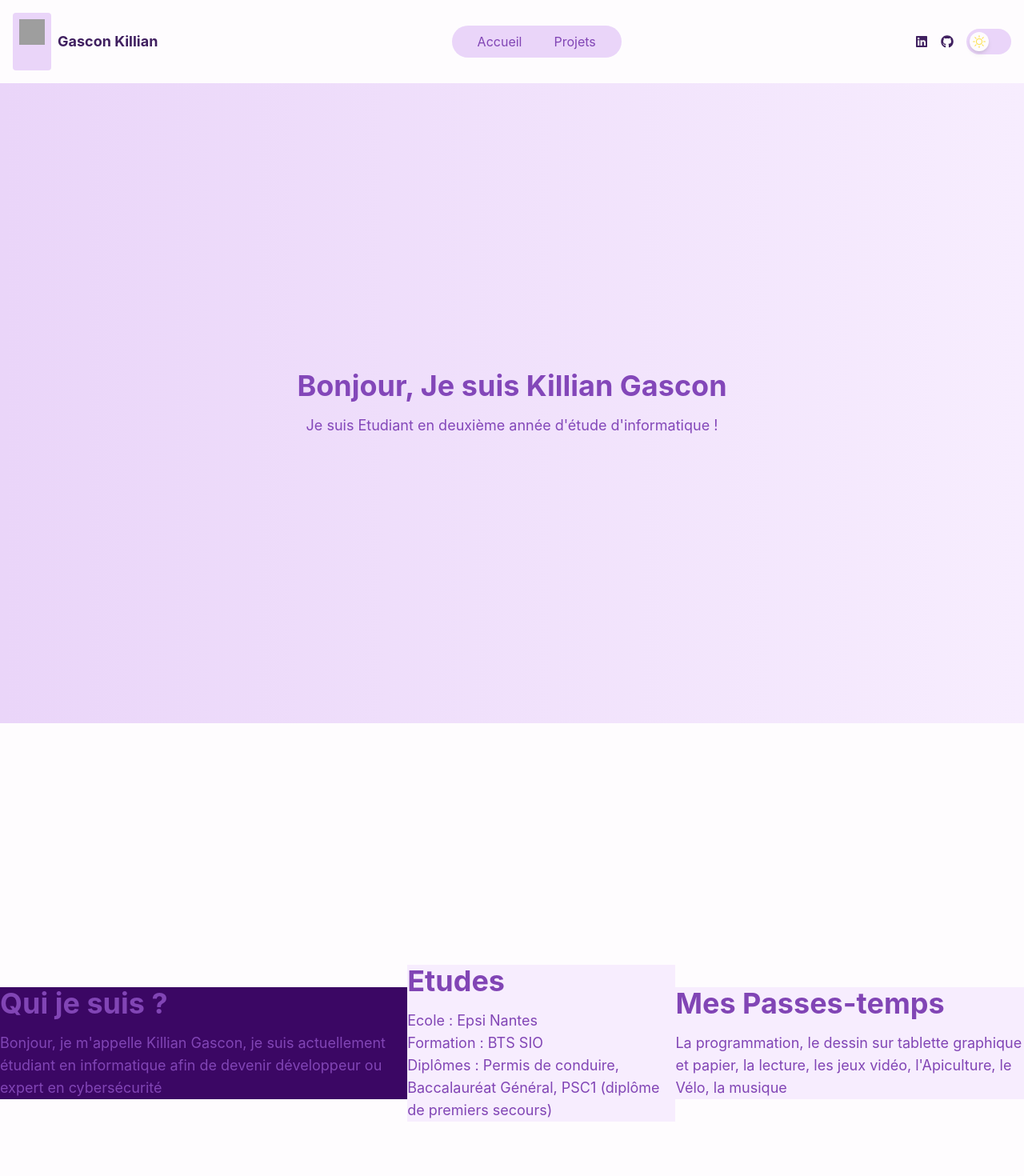
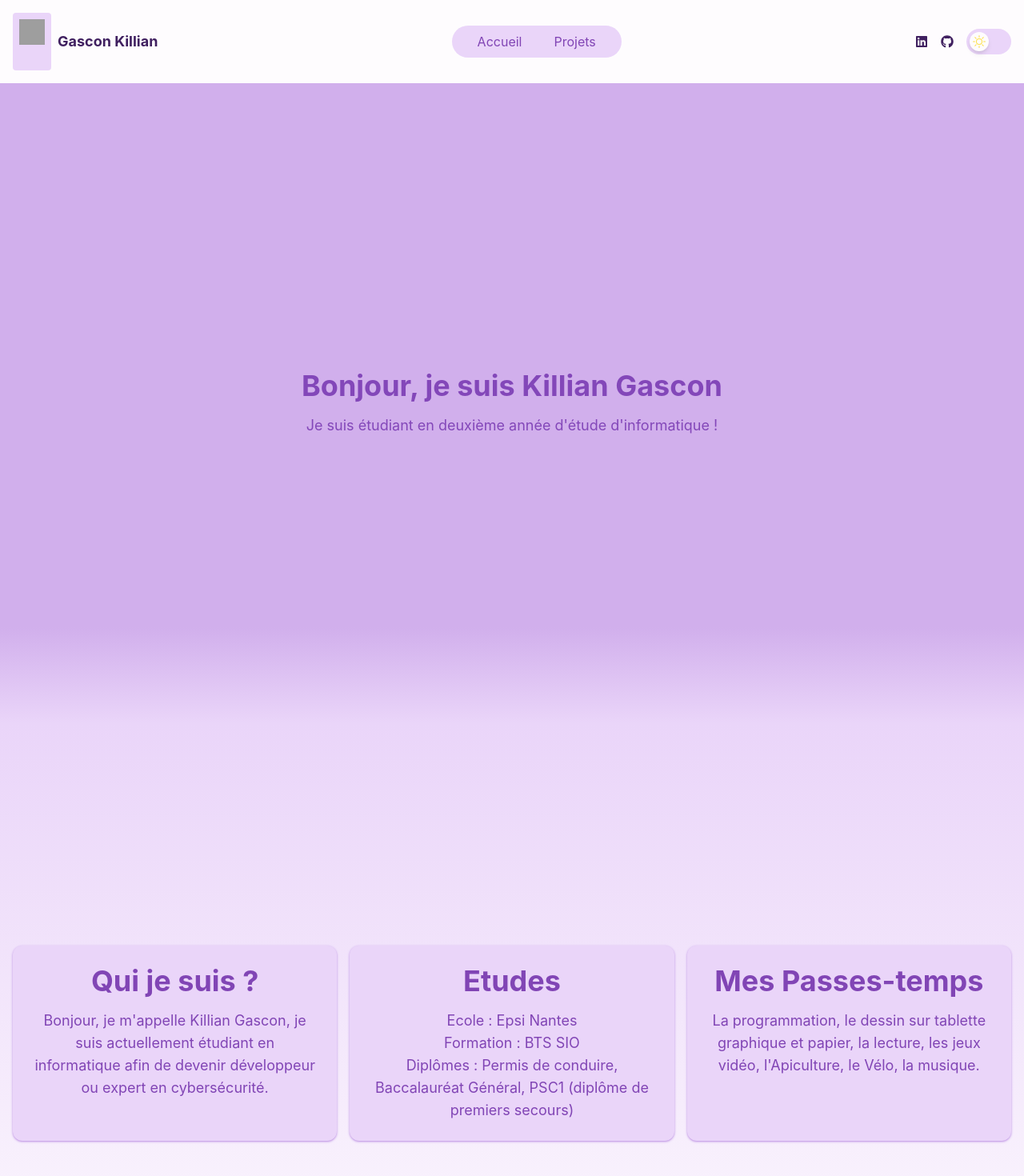
Before and after one commit to KillianGascon/portfolio, a React (Create React App) app in the folder portfolio/: page /home in a window 1280 px wide. Shown: the top 1470 px of the page at 80% size. Built offline with nearby package versions, Linux system fonts and the light colour scheme; grey boxes are pictures that could not be loaded.

Commit message:
Commit 1.5 : finition de la base de la page home

```diff
--- a/portfolio/src/pages/Home.jsx
+++ b/portfolio/src/pages/Home.jsx
@@ -1,5 +1,7 @@
 import React from 'react'
 import Nav from "../components/public/Nav";
+
+
 
 const body = () => {
   return (
@@ -7,41 +9,49 @@ const body = () => {
         <div>
             <Nav/>
         </div>
-        <div className="w-full h-screen bg-gradient-to-r from-purple-500 to-purple-300">
+
+
+        <div className="w-full h-screen bg-gradient-to-b from-purple-700 from-85% to-purple-500">
             <div className="max-w-7xl mx-auto flex items-center justify-center h-full">
                 <div className="text-center">
-                    <h1 className="text-4xl text-purple-1000 font-bold">Bonjour, Je suis Killian Gascon</h1>
+                    <h1 className="text-4xl text-purple-1000 font-bold">Bonjour, je suis Killian Gascon</h1>
                     <p className="text-purple-1000 text-lg mt-4">
-                        Je suis Etudiant en deuxième année d'étude d'informatique !
+                        Je suis étudiant en deuxième année d'étude d'informatique !
                     </p>
                 </div>
             </div>
         </div>
-        <div className="w-full h-screen bg-purple-100">
-            <div className="flex items-center justify-center h-full">
-                <div className="text-left bg-purple-950">
+
+        <div className='w-full h-auto min-h-screen p-4 flex justify-center items-center bg-gradient-to-b from-purple-500 from-3% to-purple-100 to-97%'>
+            <div className="flex flex-col md:flex-row justify-center items-stretch gap-4">
+                <section className='flex-1 flex flex-col justify-between text-center bg-purple-500 shadow shadow-purple-800 rounded-xl p-6'>
+                    <article>
                         <h1 className="text-4xl text-purple-1100 font-bold">Qui je suis ?</h1>
                         <p className="text-purple-1100 text-lg mt-4">
-                        Bonjour, je m'appelle Killian Gascon, je suis actuellement étudiant en informatique afin de devenir développeur ou expert en cybersécurité
+                            Bonjour, je m'appelle Killian Gascon, je suis actuellement étudiant en informatique afin de devenir développeur ou expert en cybersécurité.
                         </p>
-                </div>
-                <div className="bg-purple-300">
+                    </article>
+                </section>
+
+                <section className='flex-1 flex flex-col justify-between text-center bg-purple-500 shadow shadow-purple-800 rounded-xl p-6'>
+                    <article>
                         <h1 className="text-4xl text-purple-1100 font-bold">Etudes</h1>
                         <p className="text-purple-1100 text-lg mt-4">
-                        Ecole : Epsi Nantes<br/>
-                        Formation : BTS SIO<br/>
+                            Ecole : Epsi Nantes<br />
+                            Formation : BTS SIO<br />
                             Diplômes : Permis de conduire, Baccalauréat Général, PSC1 (diplôme de premiers secours)
                         </p>
-                </div>
-                <div className="bg-purple-300">
+                    </article>
+                </section>
+
+                <section className='flex-1 flex flex-col justify-between text-center bg-purple-500 shadow shadow-purple-800 rounded-xl p-6'>
+                    <article>
                         <h1 className="text-4xl text-purple-1100 font-bold">Mes Passes-temps</h1>
                         <p className="text-purple-1100 text-lg mt-4">
-                    La programmation, le dessin sur tablette
-                    graphique et papier, la lecture,
-                    les jeux vidéo, l'Apiculture, le Vélo,
-                    la musique
+                            La programmation, le dessin sur tablette graphique et papier, la lecture, les jeux vidéo, l'Apiculture, le Vélo, la musique.
                         </p>
-                </div>
+                    </article>
+                </section>
             </div>
         </div>
 
```
Lines whose indentation alone changed are shown as unchanged.
